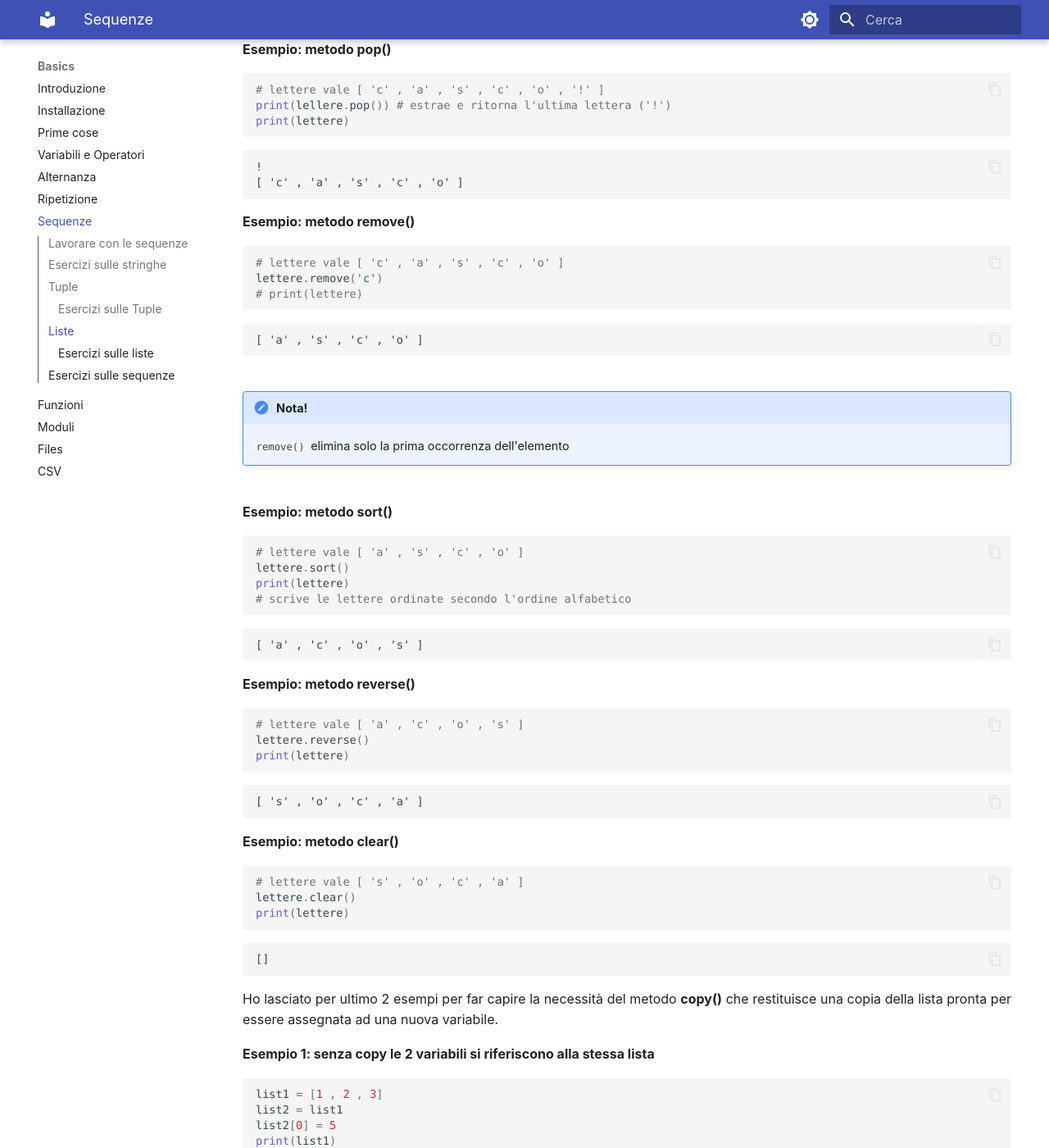
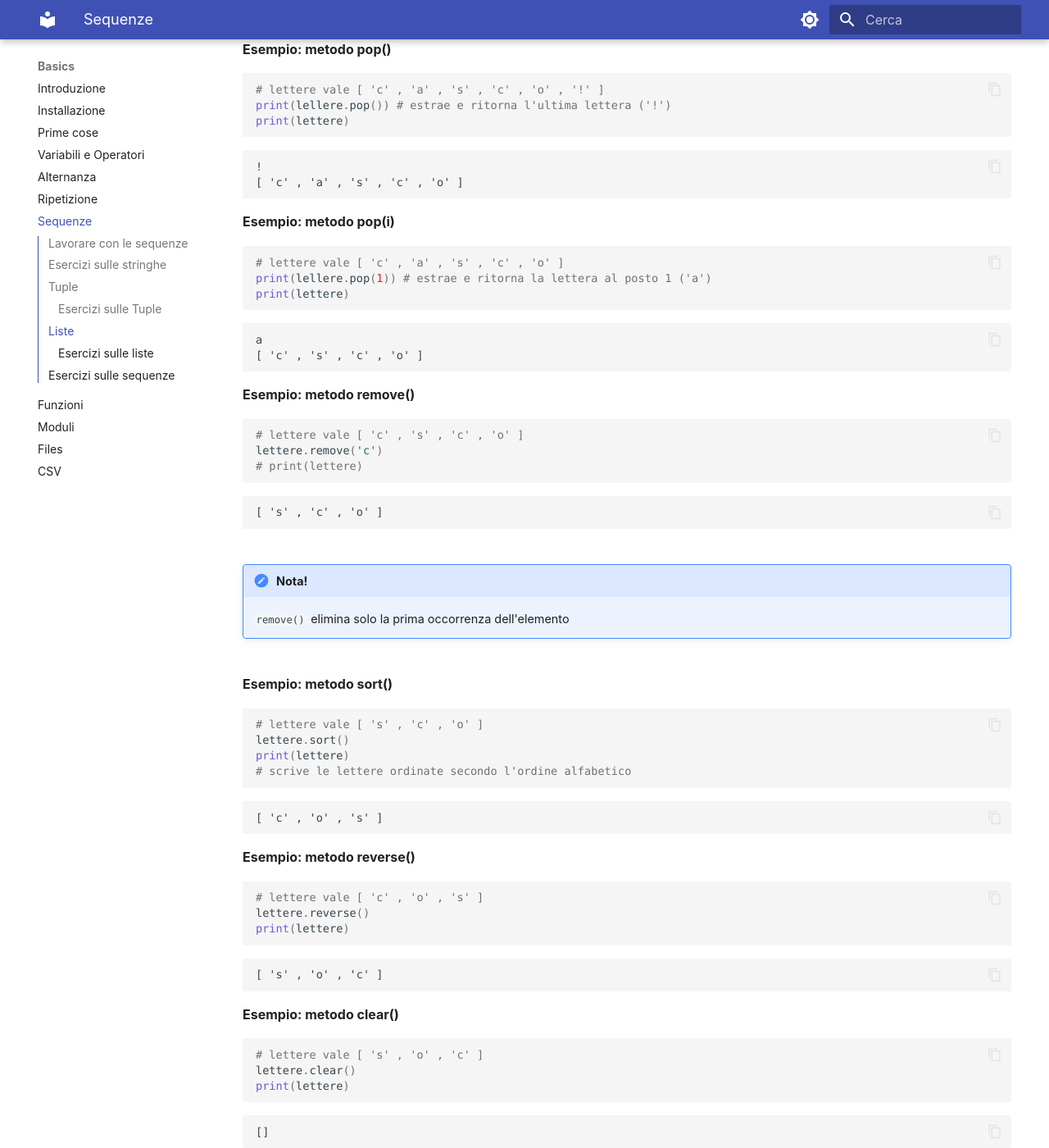
Before and after one commit to adjamhub/pyhandouts, an MkDocs documentation site: the page built from docs/basics/104_seq.md, in a window 1280 px wide and 1400 px high, scrolled down 17142 px. Shown: the whole window at 82% size. Built offline with MkDocs 1.6.1 and Material for MkDocs 9.7.7, drawn with Linux system fonts in a browser that asks for light colours; some of the changed text lies outside the part shown.

Commit message:
pop aggiornato!!!

````diff
--- a/docs/basics/104_seq.md
+++ b/docs/basics/104_seq.md
@@ -876,7 +876,7 @@ sequenze.
 |-----------------------------|------------------------------------------------------------------------------|
 | list.append( elem )         | Aggiunge elem in fondo alla lista.                                           |
 | list.insert( index , elem ) | Inserisce elem al posto index della lista, spostando in avanti i successivi  |
-| list.pop()                  | Rimuove e restituisce l'ultimo elemento della lista.                         |
+| list.pop( index = -1)       | Rimuove e restituisce elemento al posto `index` (oppure l'ultimo)            |
 | list.remove( elem )         | Trova e rimuove (la prima istanza di) elem dalla lista.                      |
 | list.sort()                 | Ordina la lista (se possibile) in senso crescente                            |
 | list.reverse()              | Inverte l'ordine degli elementi della lista                                  |
@@ -921,15 +921,27 @@ print(lettere)
     [ 'c' , 'a' , 's' , 'c' , 'o' ]
 
 
+**Esempio: metodo pop(i)**
+
+```python
+# lettere vale [ 'c' , 'a' , 's' , 'c' , 'o' ]
+print(lellere.pop(1)) # estrae e ritorna la lettera al posto 1 ('a')
+print(lettere)
+```
+
+    a
+    [ 'c' , 's' , 'c' , 'o' ]
+
+
 **Esempio: metodo remove()**
 
 ```python
-# lettere vale [ 'c' , 'a' , 's' , 'c' , 'o' ]
+# lettere vale [ 'c' , 's' , 'c' , 'o' ]
 lettere.remove('c')
 # print(lettere)
 ```
 
-    [ 'a' , 's' , 'c' , 'o' ]
+    [ 's' , 'c' , 'o' ]
 
 
 !!! note "Nota!"
@@ -940,30 +952,30 @@ lettere.remove('c')
 **Esempio: metodo sort()**
 
 ```python
-# lettere vale [ 'a' , 's' , 'c' , 'o' ]
+# lettere vale [ 's' , 'c' , 'o' ]
 lettere.sort()
 print(lettere)
 # scrive le lettere ordinate secondo l'ordine alfabetico
 ```
 
-    [ 'a' , 'c' , 'o' , 's' ]
+    [ 'c' , 'o' , 's' ]
 
 
 **Esempio: metodo reverse()**
 
 ```python
-# lettere vale [ 'a' , 'c' , 'o' , 's' ]
+# lettere vale [ 'c' , 'o' , 's' ]
 lettere.reverse()
 print(lettere)
 ```
 
-    [ 's' , 'o' , 'c' , 'a' ]
+    [ 's' , 'o' , 'c' ]
 
 
 **Esempio: metodo clear()**
 
 ```python
-# lettere vale [ 's' , 'o' , 'c' , 'a' ]
+# lettere vale [ 's' , 'o' , 'c' ]
 lettere.clear()
 print(lettere)
 ```
````
